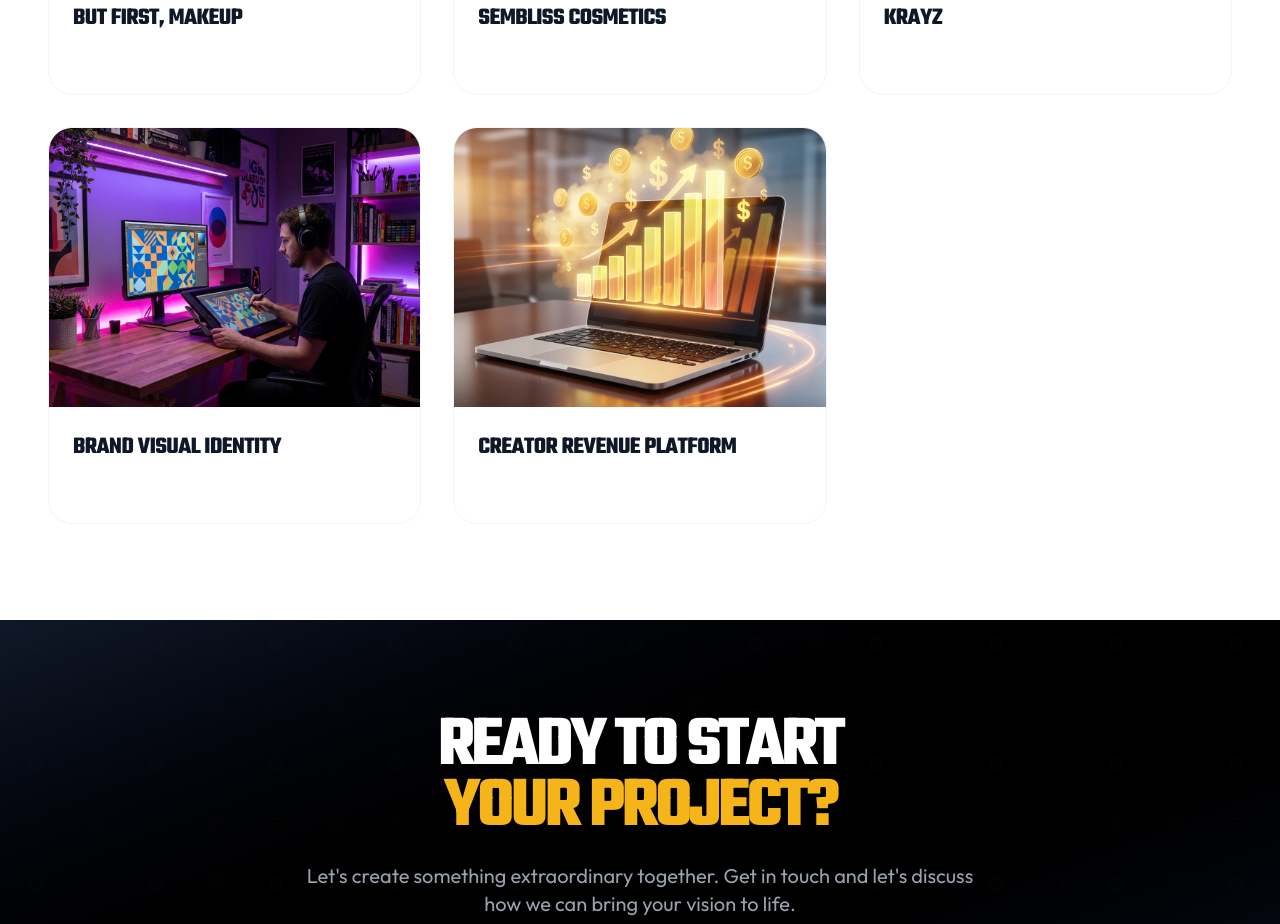
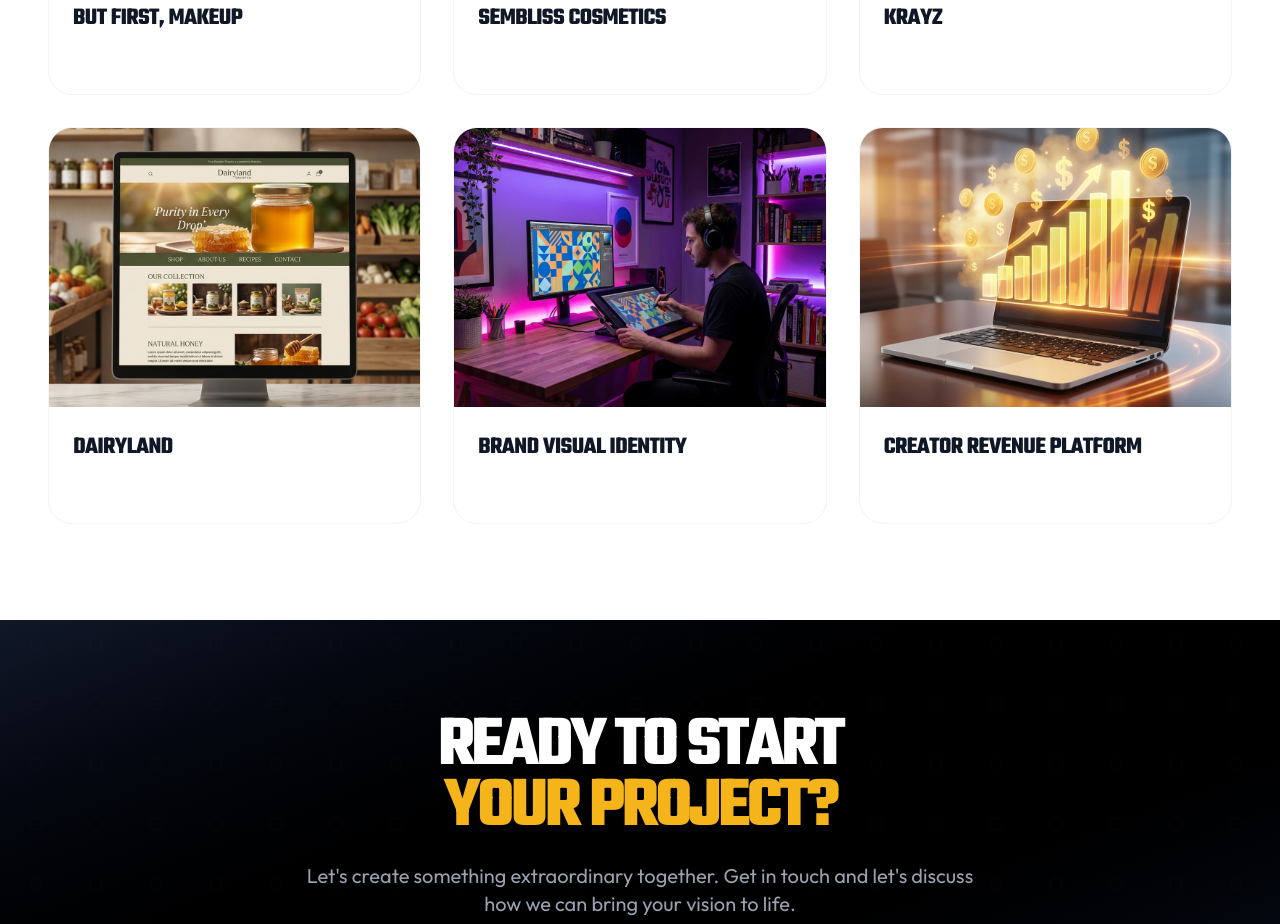
Before and after one commit to UmurAwais/KB-Creatives, a React (Vite) app: page /portfolio in a window 1280 px wide. Shown: the part 2520-3444 px from the top of the page. Built offline with nearby package versions, Linux system fonts and the light colour scheme.

Commit message:
Add Dairyland Shopify project to portfolio

```diff
--- a/src/pages/Portfolio.jsx
+++ b/src/pages/Portfolio.jsx
@@ -8,6 +8,7 @@ import CueImg from '../assets/cuestudio.png'
 import BFMakeupImg from '../assets/bfmakeup.png'
 import SemblissImg from '../assets/sembliss.png'
 import KrayzImg from '../assets/krayz.png'
+import DairylandImg from '../assets/dairyland.png'
 
 const Portfolio = () => {
   const location = useLocation()
@@ -182,6 +183,16 @@ const Portfolio = () => {
       image: KrayzImg,
       color: 'from-blue-600/10 to-indigo-500/10',
       link: 'https://krayz.pk/'
+    },
+    {
+      id: 15,
+      title: 'Dairyland',
+      category: 'shopify-development',
+      tags: ['Shopify Development', 'Organic Food', 'E-commerce Management'],
+      description: 'A premium organic and natural food brand providing authentic traditional Pakistani food products.',
+      image: DairylandImg,
+      color: 'from-green-600/10 to-emerald-500/10',
+      link: 'https://dairyland.com.pk/'
     },
     {
       id: 11,
```
Also changed, not shown: src/assets/dairyland.png (added).
